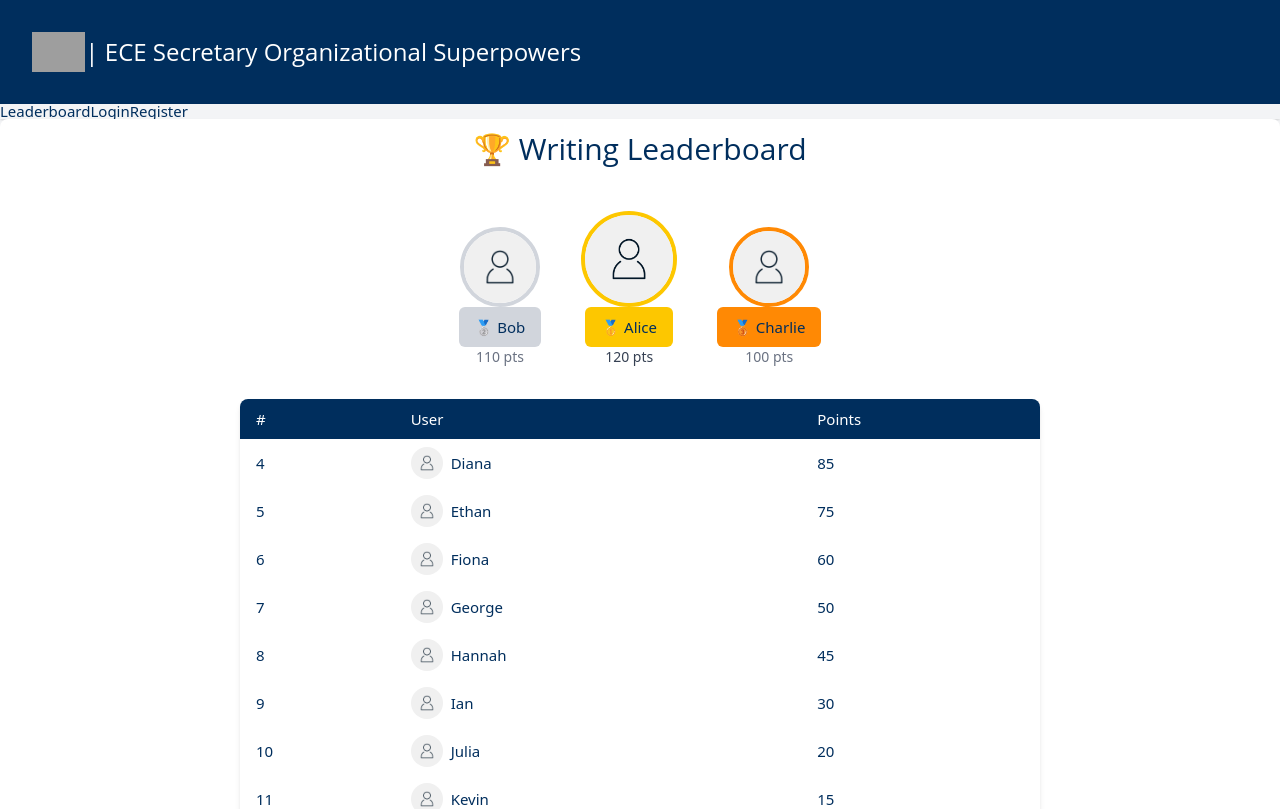
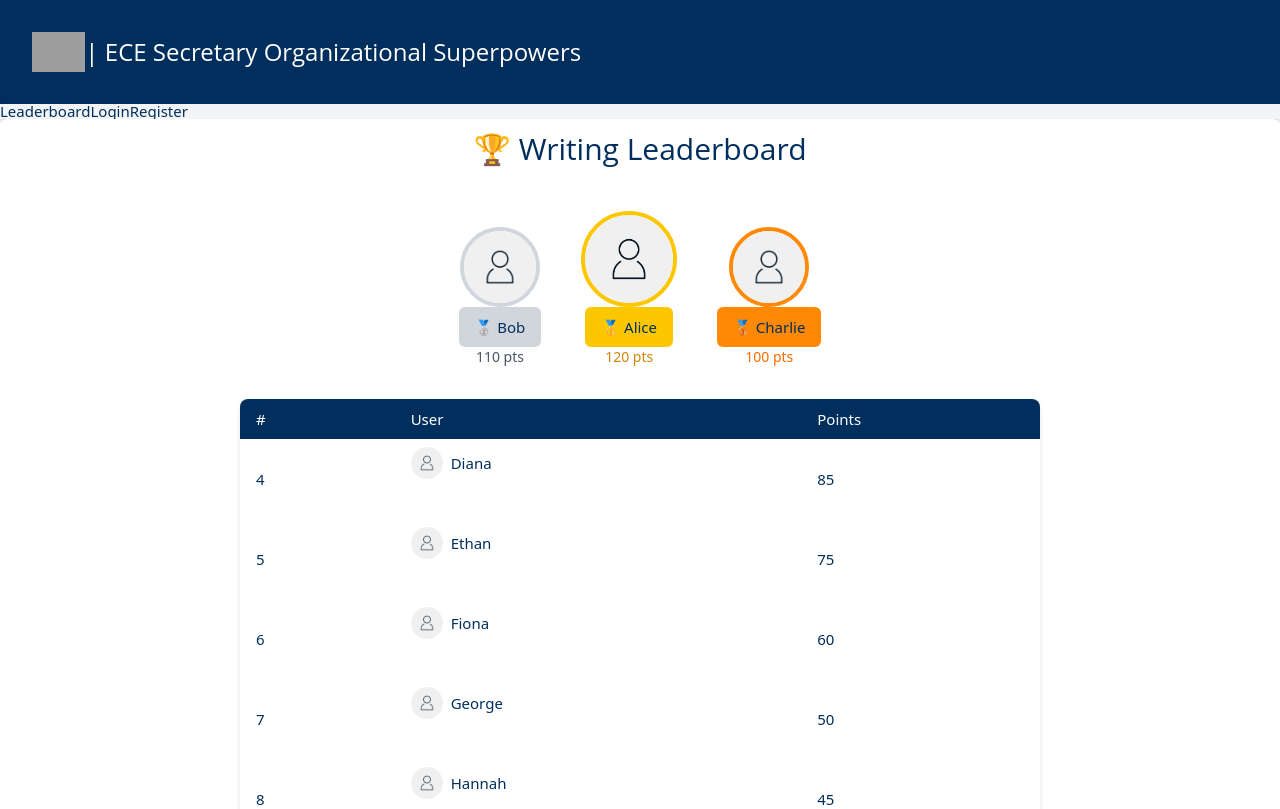
Before and after one commit to BYU-ECE-Software/Writing-Tracker, a Vue app in the folder frontend/: page / in a window 1280 px wide. Shown: the top 809 px of the page. Built offline with nearby package versions, Linux system fonts and the light colour scheme; grey boxes are pictures that could not be loaded; a web font is replaced by a local one.

Commit message:
edits to leader board

```diff
--- a/frontend/src/views/Leaderboard.vue
+++ b/frontend/src/views/Leaderboard.vue
@@ -4,36 +4,37 @@
 
     <!-- Podium Top 3 -->
     <div class="flex justify-center items-end p-3 gap-4 mb-10 mx-20">
-      <div v-if="users[1]" class="flex flex-col rounded-2xl p-3 items-center transition-transform duration-300 ease-in-out hover:scale-105 hover:-translate-y-1 hover:shadow-lg hover:bg-gray-150">
+      <!-- Podium #2 -->
+      <div v-if="users[1]" class="flex flex-col rounded-2xl p-3 items-center transition-transform duration-300 ease-in-out hover:scale-105 hover:-translate-y-1 hover:shadow-lg hover:bg-gray-200">
         <img :src="users[1].image" class="w-20 h-20 rounded-full border-4 border-gray-300" />
         <div class="bg-gray-300 text-center px-4 py-2 rounded-md mt-2 font-semibold text-[#002e5d]">🥈 {{ users[1].name
           }}</div>
-        <div class="text-sm text-gray-500">{{ users[1].points }} pts</div>
+        <div class="text-sm text-gray-600 font-extrabold">{{ users[1].points }} pts</div>
       </div>
-
+      <!-- Podium #1 -->
       <div v-if="users[0]"
         class="flex flex-col rounded-2xl p-3 items-center transition-transform duration-300 ease-in-out hover:scale-105 hover:-translate-y-1 hover:shadow-lg hover:bg-yellow-100">
         <img :src="users[0].image" class="w-24 h-24 rounded-full border-4 border-yellow-400" />
         <div class="bg-yellow-400 text-center px-4 py-2 rounded-md mt-2 font-bold text-[var(--byu-navy)]">
           🥇 {{ users[0].name }}
         </div>
-        <div class="text-sm text-gray-700">
+        <div class="text-sm text-yellow-600 font-extrabold">
           {{ users[0].points }} pts
         </div>
       </div>
 
-
+      <!-- Podium #3 -->
       <div v-if="users[2]"  class="flex flex-col rounded-2xl p-3 items-center transition-transform duration-300 ease-in-out hover:scale-105 hover:-translate-y-1 hover:shadow-lg hover:bg-orange-100">
         <img :src="users[2].image" class="w-20 h-20 rounded-full border-4 border-orange-400" />
         <div class="bg-orange-400 text-center px-4 py-2 rounded-md mt-2 font-semibold text-[#002e5d]">🥉 {{
           users[2].name }}</div>
-        <div class="text-sm text-gray-500">{{ users[2].points }} pts</div>
+        <div class="text-sm text-orange-500 font-extrabold">{{ users[2].points }} pts</div>
       </div>
     </div>
 
     <!-- Remaining Leaderboard -->
     <table class="w-full md:w-[800px]  table-auto p-4 bg-white shadow-md rounded-lg overflow-hidden">
-      <thead class="bg-[#002e5d] text-white">
+      <thead class="bg-[#002e5d] text-white ">
         <tr>
           <th class="py-2 px-4 text-left">#</th>
           <th class="py-2 px-4 text-left">User</th>
@@ -41,13 +42,13 @@
         </tr>
       </thead>
       <tbody>
-        <tr v-for="(user, index) in users.slice(3)" :key="user.id" class="hover:bg-gray-200 transition">
+        <tr v-for="(user, index) in users.slice(3)" :key="user.id" class=" h-20 hover:bg-gray-200 transition items-center justify-between">
           <td class="py-2 px-4 text-[#002e5d]">{{ index + 4 }}</td>
           <td class="py-2 px-4 flex items-center gap-2 text-[#002e5d]">
             <img :src="user.image" class="w-8 h-8 rounded-full" />
             {{ user.name }}
           </td>
-          <td class="py-2 px-4">{{ user.points }}</td>
+          <td class="py-2 px-4 text-[#002e5d]">{{ user.points }}</td>
         </tr>
       </tbody>
     </table>
@@ -56,7 +57,7 @@
 
 <script setup>
 import { ref } from 'vue';
-import avatar from '@/assets/avatar.png'; // Make sure this file exists
+import avatar from '@/assets/avatar.png';
 
 const users = ref([
   {
```
